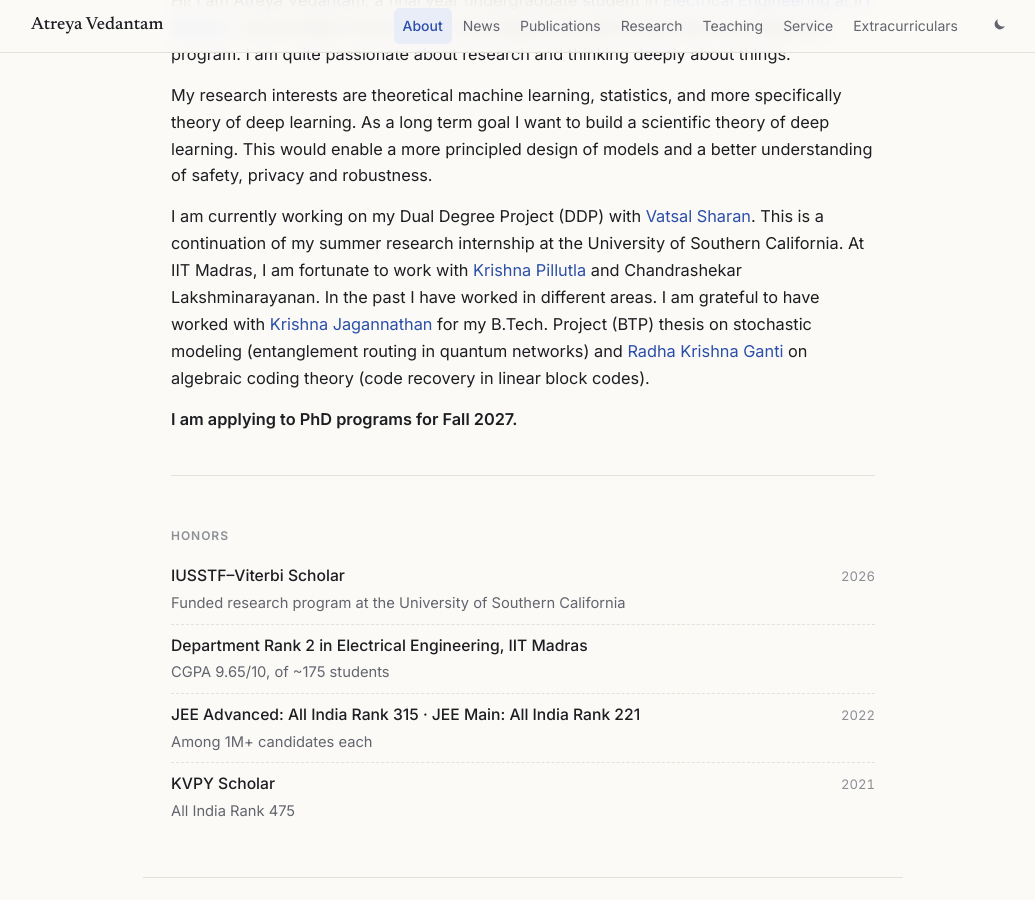
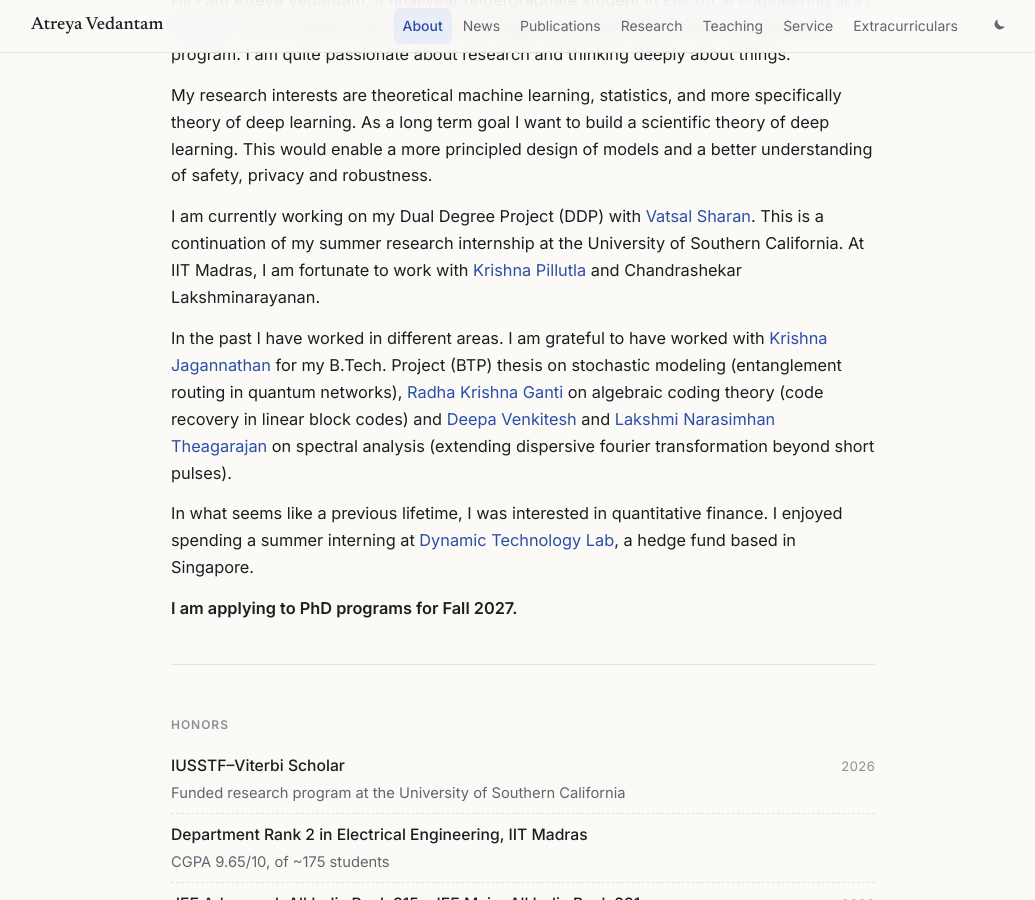
Before and after one commit to atreyavedantam/atreyavedantam.github.io, a Jekyll site: the page built from index.md, in a window 1280 px wide and 900 px high, scrolled down 340 px. Shown: the whole window, without its empty margins (117-1152 px from the left). Built offline with Jekyll 4.4.1, drawn with Linux system fonts in a browser that asks for light colours.

Commit message:
Update index.md

```diff
--- a/index.md
+++ b/index.md
@@ -28,7 +28,10 @@ Hi! I am Atreya Vedantam, a final year undergraduate student in [Electrical Engi
 
 My research interests are theoretical machine learning, statistics, and more specifically theory of deep learning. As a long term goal I want to build a scientific theory of deep learning. This would enable a more principled design of models and a better understanding of safety, privacy and robustness.
 
-I am currently working on my Dual Degree Project (DDP) with [Vatsal Sharan](https://vatsalsharan.github.io/). This is a continuation of my summer research internship at the University of Southern California. At IIT Madras, I am fortunate to work with [Krishna Pillutla](https://krishnap25.github.io/) and Chandrashekar Lakshminarayanan. In the past I have worked in different areas. I am grateful to have worked with [Krishna Jagannathan](https://www.ee.iitm.ac.in/~krishnaj/) for my B.Tech. Project (BTP) thesis on stochastic modeling (entanglement routing in quantum networks) and [Radha Krishna Ganti](https://www.rkganti.in/) on algebraic coding theory (code recovery in linear block codes).
+I am currently working on my Dual Degree Project (DDP) with [Vatsal Sharan](https://vatsalsharan.github.io/). This is a continuation of my summer research internship at the University of Southern California. At IIT Madras, I am fortunate to work with [Krishna Pillutla](https://krishnap25.github.io/) and Chandrashekar Lakshminarayanan.
 
+In the past I have worked in different areas. I am grateful to have worked with [Krishna Jagannathan](https://www.ee.iitm.ac.in/~krishnaj/) for my B.Tech. Project (BTP) thesis on stochastic modeling (entanglement routing in quantum networks), [Radha Krishna Ganti](https://www.rkganti.in/) on algebraic coding theory (code recovery in linear block codes) and [Deepa Venkitesh](https://sites.google.com/a/ee.iitm.ac.in/deepav/) and [Lakshmi Narasimhan Theagarajan](https://sites.google.com/view/lakshminarasimhan/bio) on spectral analysis (extending dispersive fourier transformation beyond short pulses).
+
+In what seems like a previous lifetime, I was interested in quantitative finance. I enjoyed spending a summer interning at [Dynamic Technology Lab](https://www.dytechlab.com/), a hedge fund based in Singapore.
 
 **I am applying to PhD programs for Fall 2027.**
```
